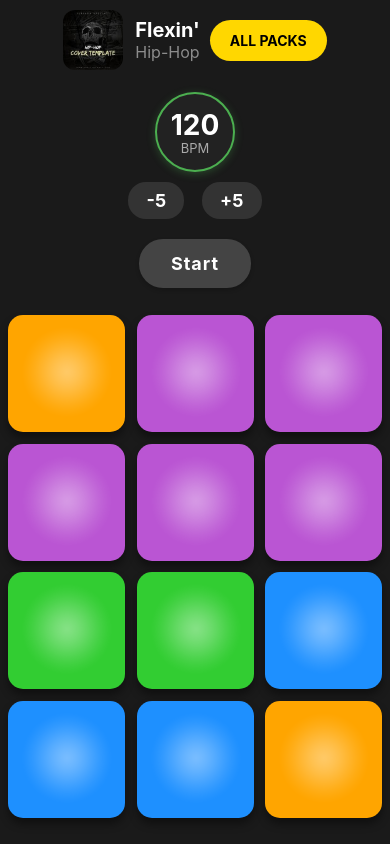
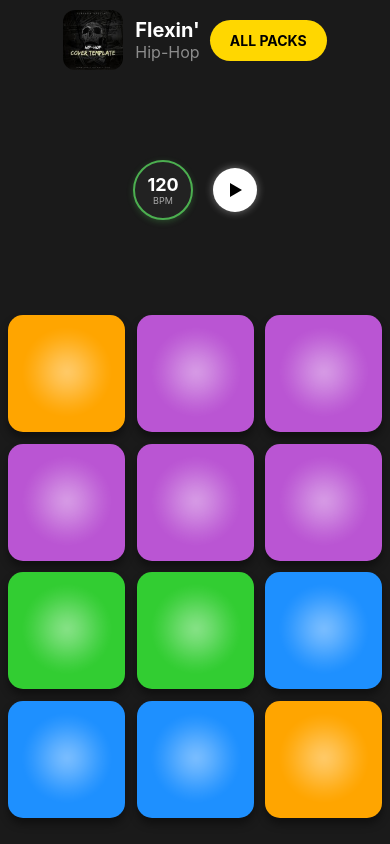
Before and after one commit to oktayshakirov/drum-pad-app, a React Native app: screen / in a window 390 px wide. Built offline with nearby package versions, Linux system fonts and the light colour scheme; what react-native-audio-api would draw is missing.

Commit message:
Introduced BpmEditor, updated metronome

```diff
--- a/package.json
+++ b/package.json
@@ -10,6 +10,7 @@
     "test": "jest"
   },
   "dependencies": {
+    "@react-native-community/slider": "^4.5.7",
     "react": "19.0.0",
     "react-native": "0.79.2",
     "react-native-audio-api": "^0.6.0",
--- /dev/null
+++ b/src/components/BpmEditorModal.js
@@ -0,0 +1,122 @@
+import React from 'react';
+import {Modal, View, Text, StyleSheet, TouchableOpacity} from 'react-native';
+import Slider from '@react-native-community/slider';
+
+const BpmEditorModal = ({isVisible, onClose, currentBpm, onBpmChange}) => {
+  const handleValueChange = value => {
+    onBpmChange(Math.floor(value));
+  };
+
+  return (
+    <Modal
+      visible={isVisible}
+      transparent={true}
+      animationType="fade"
+      onRequestClose={onClose}>
+      <View style={styles.modalBackdrop}>
+        <View style={styles.modalContainer}>
+          <Text style={styles.title}>Adjust BPM</Text>
+          <Text style={styles.bpmDisplay}>{currentBpm}</Text>
+          <Slider
+            style={styles.slider}
+            minimumValue={40}
+            maximumValue={220}
+            step={1}
+            value={currentBpm}
+            onValueChange={handleValueChange}
+            minimumTrackTintColor="#FFD700"
+            maximumTrackTintColor="#555"
+            thumbTintColor="#FFFFFF"
+          />
+          <View style={styles.fineTuneRow}>
+            <TouchableOpacity
+              style={styles.fineTuneButton}
+              onPress={() => handleValueChange(Math.max(40, currentBpm - 1))}>
+              <Text style={styles.fineTuneText}>-</Text>
+            </TouchableOpacity>
+            <TouchableOpacity
+              style={styles.fineTuneButton}
+              onPress={() => handleValueChange(Math.min(220, currentBpm + 1))}>
+              <Text style={styles.fineTuneText}>+</Text>
+            </TouchableOpacity>
+          </View>
+          <TouchableOpacity style={styles.doneButton} onPress={onClose}>
+            <Text style={styles.doneButtonText}>Done</Text>
+          </TouchableOpacity>
+        </View>
+      </View>
+    </Modal>
+  );
+};
+
+const styles = StyleSheet.create({
+  modalBackdrop: {
+    flex: 1,
+    backgroundColor: 'rgba(0, 0, 0, 0.6)',
+    justifyContent: 'center',
+    alignItems: 'center',
+  },
+  modalContainer: {
+    width: '85%',
+    maxWidth: 350,
+    backgroundColor: '#2c2c2e',
+    borderRadius: 20,
+    padding: 25,
+    alignItems: 'center',
+    shadowColor: '#000',
+    shadowOffset: {width: 0, height: 2},
+    shadowOpacity: 0.25,
+    shadowRadius: 4,
+    elevation: 5,
+  },
+  title: {
+    color: '#a0a0a0',
+    fontSize: 16,
+    fontWeight: '600',
+    marginBottom: 10,
+  },
+  bpmDisplay: {
+    color: '#fff',
+    fontSize: 64,
+    fontWeight: 'bold',
+    marginBottom: 20,
+  },
+  slider: {
+    width: '100%',
+    height: 40,
+    marginBottom: 15,
+  },
+  fineTuneRow: {
+    flexDirection: 'row',
+    justifyContent: 'space-between',
+    width: '100%',
+    marginBottom: 30,
+  },
+  fineTuneButton: {
+    backgroundColor: '#444',
+    width: 80,
+    height: 50,
+    borderRadius: 15,
+    justifyContent: 'center',
+    alignItems: 'center',
+  },
+  fineTuneText: {
+    color: '#fff',
+    fontSize: 24,
+    fontWeight: 'bold',
+  },
+  doneButton: {
+    backgroundColor: '#FFD700',
+    paddingVertical: 15,
+    borderRadius: 30,
+    width: '100%',
+    alignItems: 'center',
+  },
+  doneButtonText: {
+    color: '#000',
+    fontSize: 16,
+    fontWeight: 'bold',
+  },
+});
+
+export default BpmEditorModal;
--- a/src/components/Metronome.js
+++ b/src/components/Metronome.js
@@ -1,147 +1,171 @@
-import React, {useContext, useEffect, useRef, useState} from 'react';
+import React, {
+  useContext,
+  useEffect,
+  useState,
+  useRef,
+  useCallback,
+} from 'react';
 import {View, Text, StyleSheet, TouchableOpacity, Animated} from 'react-native';
 import {AppContext} from '../contexts/AppContext';
 import AudioService from '../services/AudioService';
+import BpmEditorModal from './BpmEditorModal';
 
 const Metronome = () => {
   useContext(AppContext);
 
-  const [bpm, setBpm] = useState(120);
   const [isPlaying, setIsPlaying] = useState(false);
+  const [isModalVisible, setIsModalVisible] = useState(false);
+  const [displayBpm, setDisplayBpm] = useState(120);
+  const [audioBpm, setAudioBpm] = useState(120);
+
   const beatAnim = useRef(new Animated.Value(1)).current;
 
+  const triggerBeatAnimation = useCallback(() => {
+    Animated.sequence([
+      Animated.timing(beatAnim, {
+        toValue: 1.05,
+        duration: 50,
+        useNativeDriver: true,
+      }),
+      Animated.timing(beatAnim, {
+        toValue: 1,
+        duration: 150,
+        useNativeDriver: true,
+      }),
+    ]).start();
+  }, [beatAnim]);
+
   useEffect(() => {
+    const debounceTimer = setTimeout(() => {
+      setAudioBpm(displayBpm);
+    }, 200);
+
+    return () => clearTimeout(debounceTimer);
+  }, [displayBpm]);
+
+  useEffect(() => {
+    if (isPlaying) {
+      AudioService.startMetronome(audioBpm, triggerBeatAnimation);
+    } else {
+      AudioService.stopMetronome();
+    }
     return () => {
       AudioService.stopMetronome();
     };
-  }, []);
+  }, [audioBpm, isPlaying, triggerBeatAnimation]);
 
-  const handleToggleMetronome = async () => {
-    if (isPlaying) {
-      await AudioService.stopMetronome();
-    } else {
-      await AudioService.startMetronome(bpm);
-    }
+  const handleToggleMetronome = () => {
     setIsPlaying(!isPlaying);
   };
 
-  const handleBPMChange = value => {
-    const clampedBpm = Math.max(40, Math.min(200, value));
-    setBpm(clampedBpm);
-    if (isPlaying) {
-      AudioService.stopMetronome();
-      AudioService.startMetronome(clampedBpm);
-    }
-  };
+  return (
+    <>
+      <View style={styles.wrapper}>
+        <TouchableOpacity
+          style={styles.bpmTouchableWrapper}
+          onPress={() => setIsModalVisible(true)}>
+          <Animated.View
+            style={[styles.bpmCircle, {transform: [{scale: beatAnim}]}]}
+          />
+          <View style={styles.bpmTextContainer}>
+            <Text style={styles.bpmValue}>{displayBpm}</Text>
+            <Text style={styles.bpmLabel}>BPM</Text>
+          </View>
+        </TouchableOpacity>
 
-  return (
-    <View style={styles.wrapper}>
-      <View style={styles.centeredColumn}>
-        <Animated.View
-          style={[styles.bpmCircle, {transform: [{scale: beatAnim}]}]}>
-          <Text style={styles.bpmValue}>{bpm}</Text>
-          <Text style={styles.bpmLabel}>BPM</Text>
-        </Animated.View>
-        <View style={styles.bpmStepRow}>
-          <TouchableOpacity
-            style={styles.bpmStepButton}
-            onPress={() => handleBPMChange(bpm - 5)}>
-            <Text style={styles.bpmStepText}>-5</Text>
-          </TouchableOpacity>
-          <TouchableOpacity
-            style={styles.bpmStepButton}
-            onPress={() => handleBPMChange(bpm + 5)}>
-            <Text style={styles.bpmStepText}>+5</Text>
-          </TouchableOpacity>
-        </View>
         <TouchableOpacity
-          style={[styles.startStopButton, isPlaying && styles.startStopActive]}
+          style={styles.playButton}
           onPress={handleToggleMetronome}>
-          <Text style={styles.startStopText}>
-            {isPlaying ? 'Stop' : 'Start'}
-          </Text>
+          <View style={isPlaying ? styles.pauseIcon : styles.playIcon} />
         </TouchableOpacity>
       </View>
-    </View>
+
+      <BpmEditorModal
+        isVisible={isModalVisible}
+        onClose={() => setIsModalVisible(false)}
+        currentBpm={displayBpm}
+        onBpmChange={setDisplayBpm}
+      />
+    </>
   );
 };
 
 const styles = StyleSheet.create({
   wrapper: {
+    flexDirection: 'row',
     alignItems: 'center',
     justifyContent: 'center',
+    width: '100%',
+    paddingHorizontal: 20,
+    marginTop: 10,
     marginBottom: 20,
-    marginTop: 10,
+    gap: 20,
   },
-  centeredColumn: {
+  bpmTouchableWrapper: {
+    width: 60,
+    height: 60,
+    justifyContent: 'center',
     alignItems: 'center',
-    justifyContent: 'center',
-    width: 120,
   },
   bpmCircle: {
-    width: 80,
-    height: 80,
-    borderRadius: 40,
+    width: '100%',
+    height: '100%',
+    borderRadius: 30,
     backgroundColor: '#222',
     borderWidth: 2,
     borderColor: '#4CAF50',
-    alignItems: 'center',
-    justifyContent: 'center',
-    marginBottom: 10,
     shadowColor: '#4CAF50',
     shadowOpacity: 0.3,
-    shadowRadius: 8,
+    shadowRadius: 6,
     shadowOffset: {width: 0, height: 2},
+  },
+  bpmTextContainer: {
+    position: 'absolute',
+    justifyContent: 'center',
+    alignItems: 'center',
   },
   bpmValue: {
     color: '#fff',
-    fontSize: 28,
+    fontSize: 18,
     fontWeight: 'bold',
   },
   bpmLabel: {
     color: '#aaa',
-    fontSize: 13,
-    marginTop: -2,
+    fontSize: 9,
   },
-  bpmStepRow: {
+  playButton: {
+    width: 44,
+    height: 44,
+    borderRadius: 22,
+    backgroundColor: '#fff',
+    justifyContent: 'center',
+    alignItems: 'center',
+    shadowColor: '#fff',
+    shadowOpacity: 0.4,
+    shadowRadius: 8,
+    shadowOffset: {width: 0, height: 0},
+  },
+  playIcon: {
+    width: 0,
+    height: 0,
+    backgroundColor: 'transparent',
+    borderStyle: 'solid',
+    borderTopWidth: 7,
+    borderBottomWidth: 7,
+    borderLeftWidth: 12,
+    borderTopColor: 'transparent',
+    borderBottomColor: 'transparent',
+    borderLeftColor: '#000',
+    marginLeft: 2,
+  },
+  pauseIcon: {
+    width: 12,
+    height: 14,
     flexDirection: 'row',
-    alignItems: 'center',
-    justifyContent: 'center',
-    marginBottom: 12,
-    gap: 10,
-  },
-  bpmStepButton: {
-    backgroundColor: '#333',
-    paddingHorizontal: 18,
-    paddingVertical: 8,
-    borderRadius: 18,
-    marginHorizontal: 4,
-    elevation: 2,
-  },
-  bpmStepText: {
-    color: '#fff',
-    fontSize: 18,
-    fontWeight: 'bold',
-  },
-  startStopButton: {
-    backgroundColor: '#444',
-    paddingHorizontal: 32,
-    paddingVertical: 14,
-    borderRadius: 24,
-    marginTop: 8,
-    shadowColor: '#000',
-    shadowOpacity: 0.2,
-    shadowRadius: 4,
-    shadowOffset: {width: 0, height: 2},
-  },
-  startStopActive: {
-    backgroundColor: '#4CAF50',
-  },
-  startStopText: {
-    color: '#fff',
-    fontSize: 18,
-    fontWeight: 'bold',
-    letterSpacing: 1,
+    justifyContent: 'space-between',
+    borderRightWidth: 4,
+    borderLeftWidth: 4,
+    borderColor: '#000',
   },
 });
 
--- a/src/services/AudioService.js
+++ b/src/services/AudioService.js
@@ -12,12 +12,12 @@ class AudioService {
     this.metronomeBuffer = null;
     this.activeMetronomeSourceNodes = new Set();
     this._initializationPromise = this._initializeAudioContext();
-
     this.bpm = 120;
     this.nextBeatTime = 0.0;
     this.schedulerLookahead = 25.0;
     this.scheduleAheadTime = 0.1;
     this.metronomeTimerId = null;
+    this.onTickCallback = null;
   }
 
   async _initializeAudioContext() {
@@ -235,8 +235,6 @@ class AudioService {
     }
   }
 
-  // --- METRONOME LOGIC ---
-
   _metronomeScheduler() {
     while (
       this.nextBeatTime <
@@ -264,6 +262,11 @@ class AudioService {
       source.connect(this.audioContext.destination);
       source.start(time);
 
+      if (this.onTickCallback) {
+        const delay = (time - this.audioContext.currentTime) * 1000;
+        setTimeout(this.onTickCallback, Math.max(0, delay));
+      }
+
       this.activeMetronomeSourceNodes.add(source);
       source.onended = () => {
         this.activeMetronomeSourceNodes.delete(source);
@@ -276,7 +279,7 @@ class AudioService {
     }
   }
 
-  async startMetronome(bpm) {
+  async startMetronome(bpm, onTick) {
     if (bpm <= 0) {
       console.error(
         `${LOG_PREFIX} Invalid BPM: ${bpm}. Metronome not started.`,
@@ -296,6 +299,7 @@ class AudioService {
     await this.stopMetronome();
 
     this.bpm = bpm;
+    this.onTickCallback = onTick;
 
     if (this.audioContext.state === 'suspended') {
       await this.audioContext.resume();
@@ -312,15 +316,20 @@ class AudioService {
       this.metronomeTimerId = null;
     }
 
+    this.onTickCallback = null;
+
     this.activeMetronomeSourceNodes.forEach(node => {
       try {
         node.stop();
-      } catch (e) {
-        // Ignore errors if node already stopped
-      }
+      } catch (e) {}
     });
     this.activeMetronomeSourceNodes.clear();
-    console.log(`${LOG_PREFIX} Metronome stopped.`);
+  }
+
+  async stopAllSounds() {
+    console.warn(
+      `${LOG_PREFIX} stopAllSounds() is a no-op. Pad sounds play out. For metronome, use stopMetronome().`,
+    );
   }
 }
 
```
Also changed, not shown: 2 other files (tests, documents, lock files or other folders).
